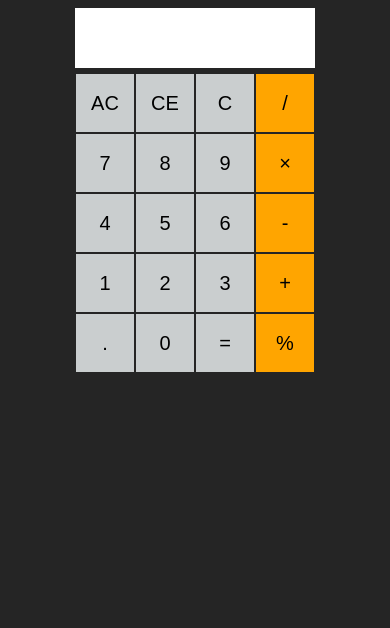
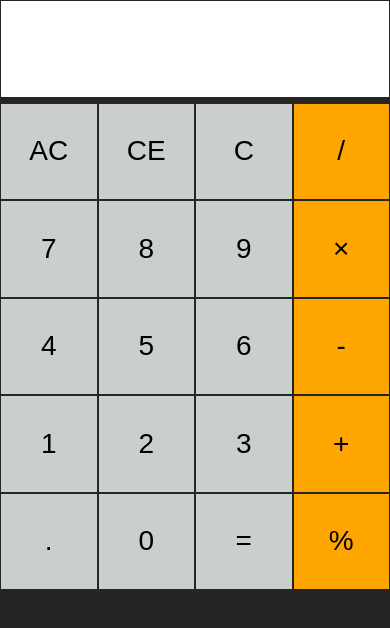
Before and after one commit to ilonacodes/Calculator, a plain HTML site: page index.html in a window 390 px wide. Drawn offline with Linux system fonts and the light colour scheme.

Commit message:
make css great again (on mobile)

```diff
--- a/src/index.css
+++ b/src/index.css
@@ -1,6 +1,9 @@
 body {
     background-color: #252525;
     font-family: sans-serif;
+}
+
+* {
     font-size: 20px;
 }
 
@@ -16,6 +19,7 @@ body {
 button {
     height: 60px;
     width: 60px;
+    border: 1px solid #252525;
 }
 
 .calc-operator {
@@ -23,24 +27,18 @@ button {
     font-weight: 300;
     background-color: orange;
     text-align: center;
-    font-size: 20px;
-    border: 1px solid #252525;
 }
 
 .calc-text {
     cursor: pointer;
     font-weight: 300;
     font-family: sans-serif;
-    border: 1px solid #252525;
     background-color: #CACECF;
-    font-size: 20px;
 }
 
 .calc-number {
     cursor: pointer;
     font-weight: 300;
-    font-size: 20px;
-    border: 1px solid #252525;
     background-color: #CACECF;
 }
 
@@ -72,3 +70,34 @@ button:hover {
 .container {
     display: flex;
 }
+
+@media (max-width: 480px) {
+    body {
+        padding: 0;
+        margin: 0;
+    }
+
+    .calc {
+        margin: 0;
+        width: 100%;
+    }
+
+    #input {
+        width: 100%;
+        height: 25vw;
+        border: 1px solid #252525;
+    }
+
+    .column {
+        width: 100%;
+    }
+
+    button {
+        width: 25vw;
+        height: 25vw;
+    }
+
+    * {
+        font-size: 28px;
+    }
+}
```
